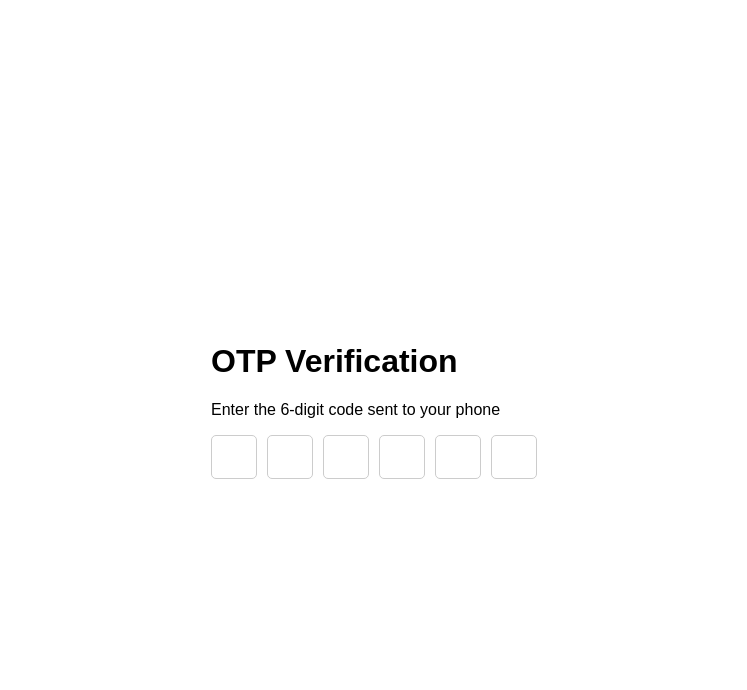
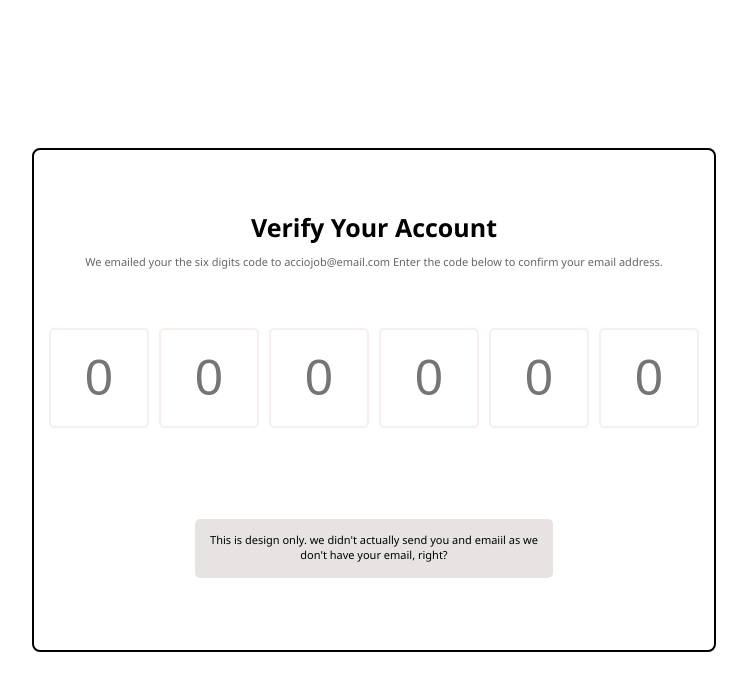
Before and after one commit to acciojob/OTP-Lavanya-pg87, a website: page main.html in a window 1280 px wide. Shown: the whole page, without its empty margins (266-1013 px from the left). Drawn offline with Linux system fonts and the light colour scheme.

Commit message:
created a submission

```diff
--- a/main.html
+++ b/main.html
@@ -1,64 +1,43 @@
 <!DOCTYPE html>
-<html lang="en">
+
+<html>
+
 <head>
-    <meta charset="UTF-8">
-    <meta name="viewport" content="width=device-width, initial-scale=1.0">
-    <title>OTP Verification</title>
-    <style>
-        body {
-            font-family: Arial, sans-serif;
-            display: flex;
-            justify-content: center;
-            align-items: center;
-            height: 100vh;
-            margin: 0;
-        }
-        .code-container {
-            display: flex;
-            gap: 10px;
-        }
-        .code {
-            width: 40px;
-            height: 40px;
-            text-align: center;
-            font-size: 18px;
-            border: 1px solid #ccc;
-            border-radius: 5px;
-        }
-        .code:focus {
-            outline: none;
-            border-color: #007bff;
-        }
-    </style>
+	<link rel="stylesheet" href="styles.css">
 </head>
+
 <body>
-    <div>
-        <h1 id="verification_heading">OTP Verification</h1>
-        <p id="verification_subtext">Enter the 6-digit code sent to your phone</p>
-        <div class="code-container">
-            <input type="text" class="code" maxlength="1">
-            <input type="text" class="code" maxlength="1">
-            <input type="text" class="code" maxlength="1">
-            <input type="text" class="code" maxlength="1">
-            <input type="text" class="code" maxlength="1">
-            <input type="text" class="code" maxlength="1">
+    <div id="main">
+
+	<div>
+        <h2 id="verification_heading">Verify Your Account</h2>
+
+		<div id="verification_subtext">We emailed your the six digits code to acciojob@email.com
+			Enter the code below to confirm your email address.
+		</div>
+
+    </div>
+
+        <form action="#">
+            <div class="code-container" id="codeContainer">
+                <input type="number" id="code-0" class="code" placeholder="0" required />
+                <input type="number" id="code-1" class="code" placeholder="0" required />
+                <input type="number" id="code-2" class="code" placeholder="0" required />
+                <input type="number" id="code-3" class="code" placeholder="0" required />
+                <input type="number" id="code-4" class="code" placeholder="0" required />
+                <input type="number" id="code-5" class="code" placeholder="0" required />
+            </div>
+        </form>
+        <div class="lowtext">
+            <p class="mess">This is design only. we didn't actually send
+                you and emaiil as we <br>
+                don't have your email, right?
+            </p>
         </div>
     </div>
-    <script>
-        const inputs = document.querySelectorAll('.code');
 
-        inputs.forEach((input, index) => {
-            input.addEventListener('input', (event) => {
-                const value = event.target.value;
-                if (value.length === 1) {
-                    if (index < inputs.length - 1) {
-                        inputs[index + 1].focus();
-                    }
-                } else if (value.length === 0 && index > 0) {
-                    inputs[index - 1].focus();
-                }
-            });
-        });
-    </script>
+  <script type="text/javascript" src="./script.js"></script>
+
 </body>
+
 </html>
--- /dev/null
+++ b/script.js
@@ -0,0 +1,28 @@
+const inputs = document.querySelectorAll("input");
+
+inputs.forEach((input,idx1) => {
+    inputs.addEventListener("keyup",(e) => {
+        const currentInput = input;
+        const nextInput = input.nextElementSibling;
+        const prevInput = input.previousElementSibling;
+
+        if(currentInput.value.length > 1){
+            currentInput.value="";
+            return;
+        }
+        if(nextInput && nextInput.hasAttribute("disabled") && currentInput.value !==""){
+            nextInput.removeAttribute("disabled");
+            nextInput.focus();
+        }
+        if(e.key === "Backspace"){
+            inputs.forEach((input,idx2) => {
+                if(idx1 <= idx2 && prevInput){
+                    input.setAttribute("disabled",true);
+                    currentInput.value = "";
+                    prevInput.focus();
+                }
+            });
+        }
+    });
+});
+window.addEventListener('load',()=> inputs[0].focus());
--- /dev/null
+++ b/styles.css
@@ -0,0 +1,60 @@
+body{
+    display: flex;
+    flex-direction: column;
+    align-items: center;
+    justify-content: center;
+    height: 100vh;
+    margin: 0;
+}
+.lowtext{
+    text-align: center;
+    background-color: #e8e3e3;
+    border-radius: 5px;
+    margin: 2rem;
+    padding: 2px 15px 5px 15px;
+    font-size: 11px;
+}
+#main {
+	font-family:'Segoe UI', Tahoma, Geneva, Verdana, sans-serif;
+    border: 2px solid black;
+    padding: 10px;
+    border-radius: 8px;
+    margin: auto;
+    display: flex;
+    flex-direction: column;
+    justify-content: space-around;
+    align-items: center;
+    height: calc(100% - 40vh);
+}
+
+#verification_heading {
+    text-align: center;
+    font-size: 25px;
+    font-weight: bold;
+    margin-bottom: 10px;
+}
+
+#verification_subtext {
+    font-size: 11px;
+    color: #666;
+    margin-top: 10px;
+}
+
+.code-container {
+    display: flex;
+}
+
+.code {
+    width: 80px;
+    height: 80px;
+    padding: 0.5rem;
+    text-align: center;
+    font-size: 50px;
+    margin: 0 5px;
+    border: 2px solid rgb(247, 238, 238);
+    border-radius: 5px;
+}
+input::-webkit-inner-spin-button {
+  -webkit-appearance: none;
+  margin: 0;
+}
```
